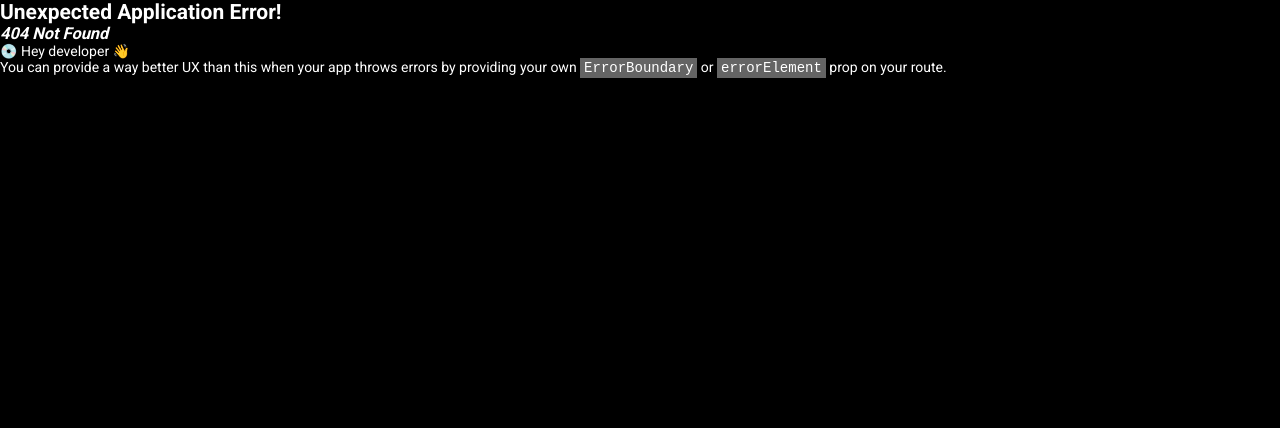
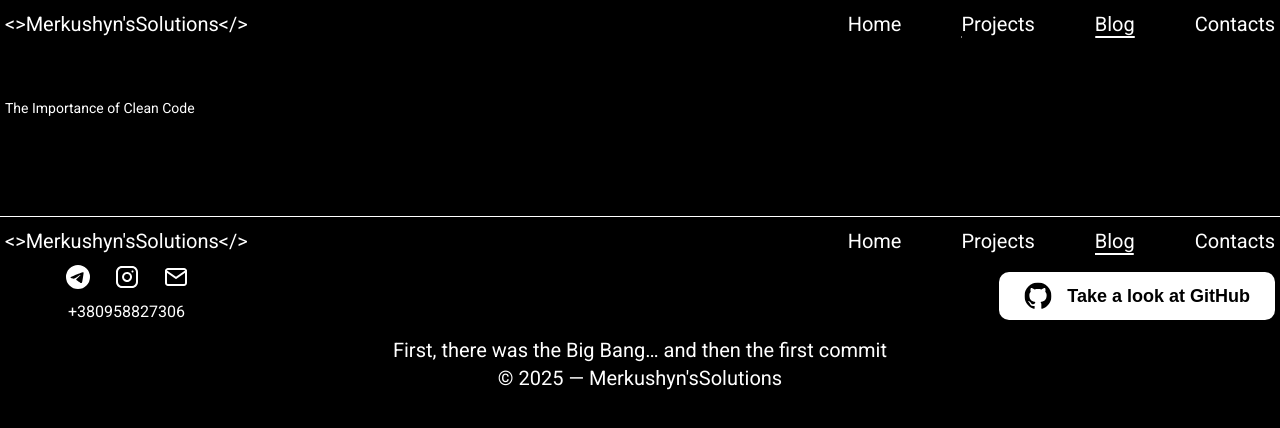
Before and after one commit to ArtemMerkushyn/byMerkushyn, a React (Create React App) app: page /posts/65c3a1b2f7e1a2b3c4d5e6f7 in a window 1280 px wide. Before the commit this address had no page. Shown: the top 428 px of the page. Built offline with nearby package versions, Linux system fonts and the light colour scheme.

Commit message:
implemented the routing for post page and received the post throught the url and also by fetch

```diff
--- a/src/components/posts/Posts.jsx
+++ b/src/components/posts/Posts.jsx
@@ -1,7 +1,7 @@
 import { useState } from 'react';
 import styles from './posts.module.scss';
 import { useEffect } from 'react';
-import { useLocation } from 'react-router-dom';
+import { Link, useLocation } from 'react-router-dom';
 
 export const Posts = () => {
     const [activeTopic, setActiveTopic] = useState('All');
@@ -43,14 +43,14 @@ export const Posts = () => {
             <div className={styles.posts__items}>
                 {displayedPosts.length > 0 ? (
                     displayedPosts.map((post) => (
-                        <div key={post._id} className={styles.post}>
+                        <Link to={`/posts/${post._id}`} key={post._id} className={styles.post} state={{post}}>
                             <div className={styles.post__header}>{post.topic}</div>
                             <div className={styles.post__body}>
                                 <h4 className={styles.post__title}>{post.title}</h4>
                                 <p className={styles.post__text}>{post.text}</p>
                             </div>
                             <div className={styles.post__date}>{post.date}</div>
-                        </div>
+                        </Link>
                     ))
                 ) : (
                     <p className={styles.noPosts}>No posts</p>
--- /dev/null
+++ b/src/pages/Post/PostPage.jsx
@@ -0,0 +1,33 @@
+import { useLocation, useParams } from 'react-router-dom';
+import styles from './postpage.module.scss';
+import { useEffect, useState } from 'react';
+
+export const PostPage = () => {
+    const location = useLocation();
+    const { _id } = useParams();
+    const [ post, setPost ] = useState(location.state?.post || null);
+
+    useEffect(() => {
+        if(!post) {
+            fetch(`/db/posts.json`)
+                .then(res => res.json())
+                .then(data => {
+                    const foundPost = data.find(post => post._id === _id);
+                    setPost(foundPost);
+                })
+                .catch(err => console.log('Error loading post: ', err));
+        }
+    }, [_id, post]);
+
+    if (!post) {
+        return <p>No post</p>;
+    }
+
+    return (
+        <div className={styles.container}>
+            <section className={styles.post}>
+                {post.title}
+            </section>
+        </div>
+    );
+}
--- /dev/null
+++ b/src/pages/Post/postpage.module.scss
@@ -0,0 +1,12 @@
+@import '../../styles/variables';
+
+.container {
+    max-width: $max-width-container;
+    width: 100%;
+    margin: 0 auto;
+    padding: $padding-container;
+}
+
+.post {
+    padding: $padding-section;
+}
--- a/src/router.js
+++ b/src/router.js
@@ -3,6 +3,7 @@ import App from './App';
 import { Main } from "./pages/Main/Main";
 import { ProjectsPage } from "./pages/Projects/ProjectsPage";
 import { PostsPage } from "./pages/Posts/PostsPage";
+import { PostPage } from "./pages/Post/PostPage";
 
 
 export const router = createBrowserRouter([
@@ -21,6 +22,10 @@ export const router = createBrowserRouter([
             {
                 path: 'posts',
                 element: <PostsPage/>
+            },
+            {
+                path: 'posts/:_id',
+                element: <PostPage/>
             }
         ]
     }
```
